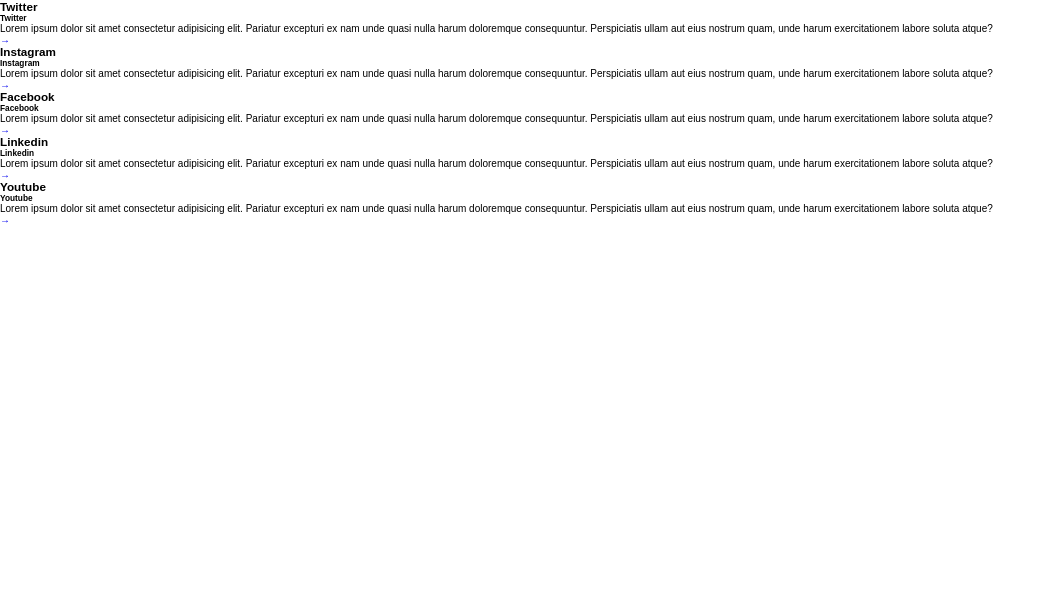
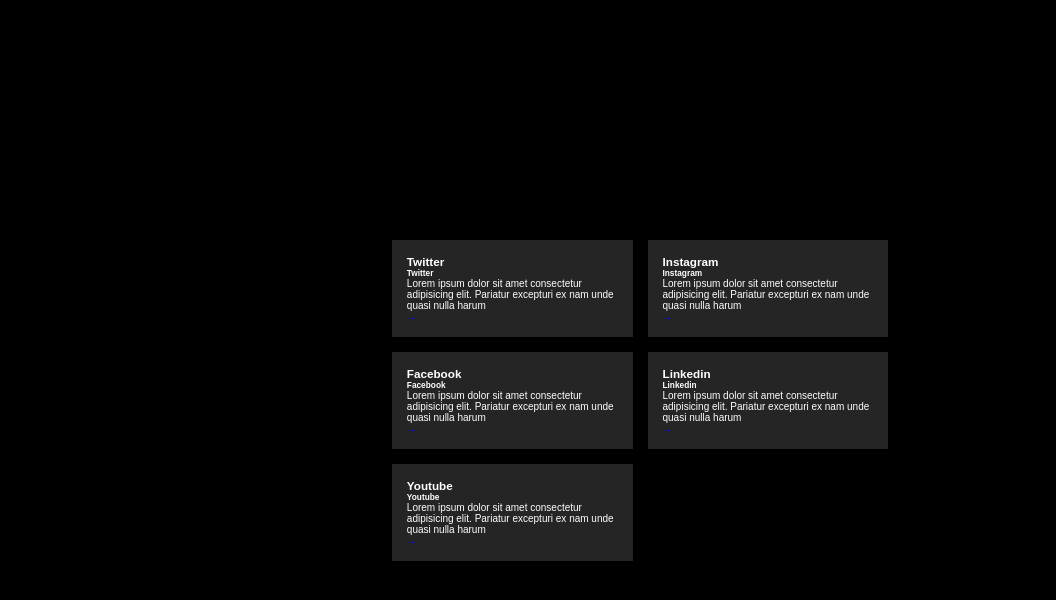
Before and after one commit to Christiano0407/single_page, a website: page src/html/card.html in a window 1280 px wide. Shown: the whole page, without its empty margins (0-1056 px from the left). Drawn offline with Linux system fonts and the light colour scheme; a web font is replaced by a local one.

Commit message:
card-black

```diff
--- a/src/css/cardsCSS.css
+++ b/src/css/cardsCSS.css
@@ -20,3 +20,24 @@
 a {
     text-decoration: none;
 }
+section {
+    min-height: 100vh;
+    display: flex;
+    align-items: center;
+    justify-content: center;
+    background-color: var(--color-base1);
+}
+.container {
+    max-width: 98rem;
+    padding: 1.5rem;
+}
+.cards {
+    display: grid;
+    grid-template-columns: repeat(auto-fit, minmax(20rem, 1fr));
+    grid-gap: 1.5rem;
+}
+.card {
+   background-color: #262525;
+   color: var(--color-base2);
+   padding: 1.5rem;
+}
--- a/src/html/card.html
+++ b/src/html/card.html
@@ -16,41 +16,43 @@
     <header><nav></nav></header>
     <section>
         <div class="container">
-
+           <div class="cards">
             <div class="card twitter">
                 <h3 class="card-tittle-large">Twitter</h3>
                 <h5 class="card-tittle-small">Twitter</h5>
-               <p>Lorem ipsum dolor sit amet consectetur adipisicing elit. Pariatur excepturi ex nam unde quasi nulla harum doloremque consequuntur. Perspiciatis ullam aut eius nostrum quam, unde harum exercitationem labore soluta atque?</p>
+                <p>Lorem ipsum dolor sit amet consectetur adipisicing elit. Pariatur excepturi ex nam unde quasi nulla harum </p>
                 <a href="#" class="card-cta">&rarr;</a>
              </div>
 
              <div class="card instagram">
                  <h3 class="card-tittle-large">Instagram</h3>
                  <h5 class="card-tittle-small">Instagram</h5>
-                <p>Lorem ipsum dolor sit amet consectetur adipisicing elit. Pariatur excepturi ex nam unde quasi nulla harum doloremque consequuntur. Perspiciatis ullam aut eius nostrum quam, unde harum exercitationem labore soluta atque?</p>
+                 <p>Lorem ipsum dolor sit amet consectetur adipisicing elit. Pariatur excepturi ex nam unde quasi nulla harum </p>
                  <a href="#" class="card-cta">&rarr;</a>
              </div>
 
              <div class="card facebook">
                  <h3 class="card-tittle-large">Facebook</h3>
                  <h5 class="card-tittle-small">Facebook</h5>
-                <p>Lorem ipsum dolor sit amet consectetur adipisicing elit. Pariatur excepturi ex nam unde quasi nulla harum doloremque consequuntur. Perspiciatis ullam aut eius nostrum quam, unde harum exercitationem labore soluta atque?</p>
+                 <p>Lorem ipsum dolor sit amet consectetur adipisicing elit. Pariatur excepturi ex nam unde quasi nulla harum </p>
                  <a href="#" class="card-cta">&rarr;</a>
              </div>
 
              <div class="card linkedin">
                  <h3 class="card-tittle-large">Linkedin</h3>
                  <h5 class="card-tittle-small">Linkedin</h5>
-                <p>Lorem ipsum dolor sit amet consectetur adipisicing elit. Pariatur excepturi ex nam unde quasi nulla harum doloremque consequuntur. Perspiciatis ullam aut eius nostrum quam, unde harum exercitationem labore soluta atque?</p>
+                 <p>Lorem ipsum dolor sit amet consectetur adipisicing elit. Pariatur excepturi ex nam unde quasi nulla harum </p>
                  <a href="#" class="card-cta">&rarr;</a>
              </div>
 
              <div class="card youtube">
                  <h3 class="card-tittle-large">Youtube</h3>
                  <h5 class="card-tittle-small">Youtube</h5>
-                <p>Lorem ipsum dolor sit amet consectetur adipisicing elit. Pariatur excepturi ex nam unde quasi nulla harum doloremque consequuntur. Perspiciatis ullam aut eius nostrum quam, unde harum exercitationem labore soluta atque?</p>
+                 <p>Lorem ipsum dolor sit amet consectetur adipisicing elit. Pariatur excepturi ex nam unde quasi nulla harum </p>
                  <a href="#" class="card-cta">&rarr;</a>
              </div>
+           </div>
+
         </div>
     </section>
 </body>
```
Lines whose indentation alone changed are shown as unchanged.
